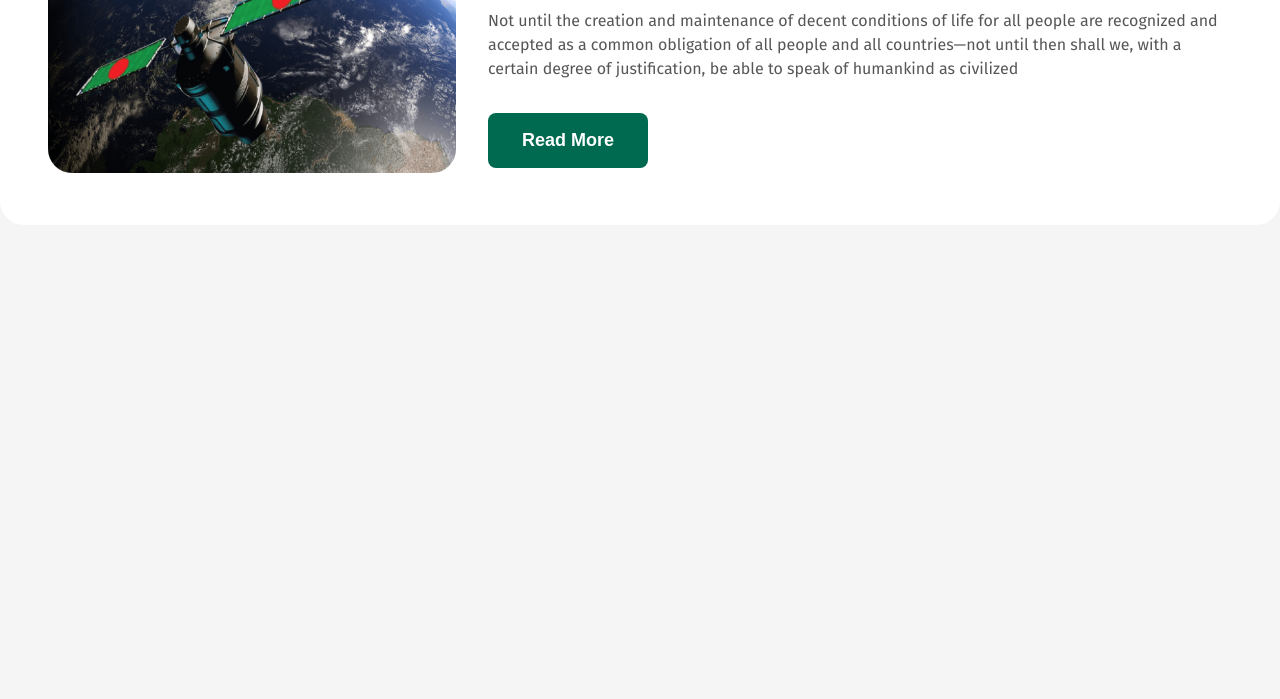
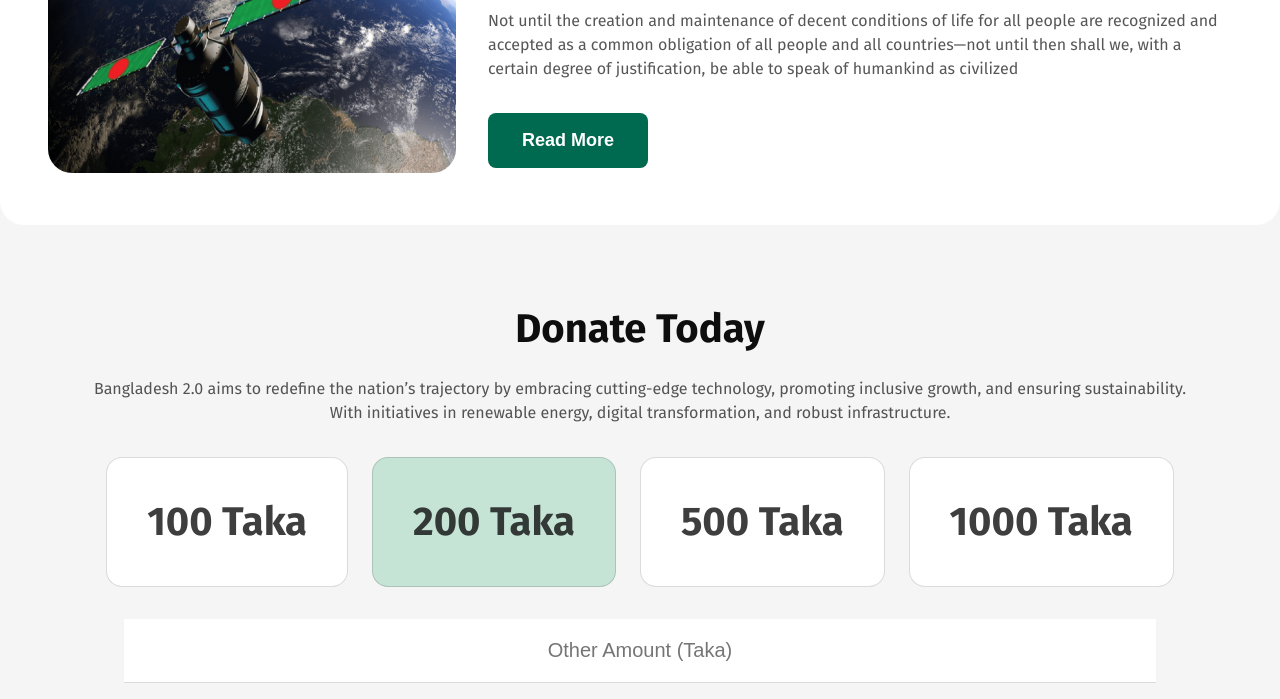
Before and after one commit to iktushar01/Bangladesh-2.0-Website, a plain HTML site: page index.html in a window 1280 px wide. Shown: the part 3323-4022 px from the top of the page. Before the commit the page ends 3628 px from the top, so only its background shows below. Drawn offline with Linux system fonts and the light colour scheme.

Commit message:
added donate section

```diff
--- a/index.html
+++ b/index.html
@@ -167,6 +167,30 @@
 
             </div>
          </div>
+<!-- donate container start here -->
+         <div class="donate-container container">
+            <h2 class="donate-container-heading">Donate Today</h2>
+            <p class="donate-container-description">Bangladesh 2.0 aims to redefine the nation’s trajectory by embracing cutting-edge technology, promoting inclusive growth, and ensuring sustainability. With initiatives in renewable energy, digital transformation, and robust infrastructure.</p>
+
+            <div class="donate-box-div">
+                <div class="donate-box">
+                    <h1 class="donate-box-text" >100 Taka</h1>
+                </div>
+                <div class="donate-box2 ">
+                    <h1 class="donate-box-text" >200 Taka</h1>
+                </div>
+                <div class="donate-box">
+                    <h1 class="donate-box-text" >500 Taka</h1>
+                </div>
+                <div class="donate-box">
+                    <h1 class="donate-box-text" >1000 Taka</h1>
+                </div>
+            </div>
+
+            <div class="donate-box-input-div">
+                <input class="donate-box-input" type="text" placeholder="Other Amount (Taka)">
+            </div>
+         </div>
      </main>
 
 </body>
--- a/style.css
+++ b/style.css
@@ -49,6 +49,11 @@ body{
     font-size: 32px;
     font-weight: 700;
     color: rgb(14, 14, 14);
+    transition: 0.5s;
+}
+
+.nav-logo-heading:hover{
+    color: #F42A41;
 }
 .nav-btn{
     color: rgb(0, 106, 80);
@@ -58,6 +63,11 @@ body{
     border: 1px solid rgb(0, 106, 80);
     border-radius: 8px;
     font-family: Fira Sans;
+    transition: 0.3s;
+}
+
+.nav-btn:hover{
+    background: #ffffff;
 }
 
 /* banner-container-style */
@@ -192,14 +202,29 @@ body{
     background: rgb(84, 144, 245);
     font-size: 16px;
     font-weight: 600;
+    transition: 0.4s;
+}
+
+.vision-card-box-btn:hover{
+    background: #1e1c1c;
 }
 
 .vcb-btn-2{
     background: rgb(9, 161, 92);
+    transition: 0.4s;
+}
+
+.vcb-btn-2:hover{
+    background: #1e1c1c;
 }
 
 .vcb-btn-3{
     background: rgb(255, 194, 57);
+    transition: 0.4s;
+}
+
+.vcb-btn-3:hover{
+    background: #1e1c1c;
 }
 
 /* testimonial-container style */
@@ -296,4 +321,90 @@ body{
     font-weight: 400;
     line-height: 24px;
     margin-bottom: 32px;
+
 }
+
+/* donate container styling here */
+
+.donate-container{
+    margin-bottom: 80px;
+}
+
+.donate-box-div{
+    display: flex;
+    gap: 24px;
+    align-items: center;
+    justify-content: center;
+    margin-bottom: 32px;
+}
+
+
+
+.donate-box{
+    border: 1px solid rgba(14, 14, 14, 0.15);
+    border-radius: 16px;
+    background: rgb(255, 255, 255);
+    padding: 40px;
+    transition: 0.3s;
+}
+
+.donate-box:hover{
+    background: rgb(183, 172, 172);
+}
+
+.donate-box2{
+    border: 1px solid rgba(14, 14, 14, 0.15);
+    border-radius: 16px;
+    background: rgb(198, 228, 214);
+    padding: 40px;
+    transition: 0.3s;
+}
+
+.donate-box2:hover{
+    background: rgb(183, 172, 172);
+}
+
+.donate-container-heading{
+    color: rgb(14, 14, 14);
+    font-size: 40px;
+    font-weight: 700;
+    margin-bottom: 24px;
+    text-align: center;
+}
+
+.donate-container-description{
+    color: rgba(14, 14, 14, 0.7);
+    font-size: 16px;
+    font-weight: 400;
+    line-height: 24px;
+    text-align: center;
+    padding: 0 88px;
+    margin-bottom: 32px;
+}
+
+.donate-box-text{
+    color: rgba(14, 14, 14, 0.8);
+    font-size: 40px;
+    font-weight: 700;
+}
+
+.donate-box-input-div{
+    border-bottom: 1px solid rgba(14, 14, 14, 0.15);
+    padding: 20px 40px 20px 40px;
+    background: rgb(255, 255, 255);
+    width: 1032px;
+    height: 64px;
+    text-align: center;
+    margin: 0 auto;
+
+}
+
+.donate-box-input{
+    text-align: center;
+    border: none;
+    font-size: 20px;
+    font-weight: 400;
+}
+.donate-box-input:focus{
+    outline: none;
+}
```
